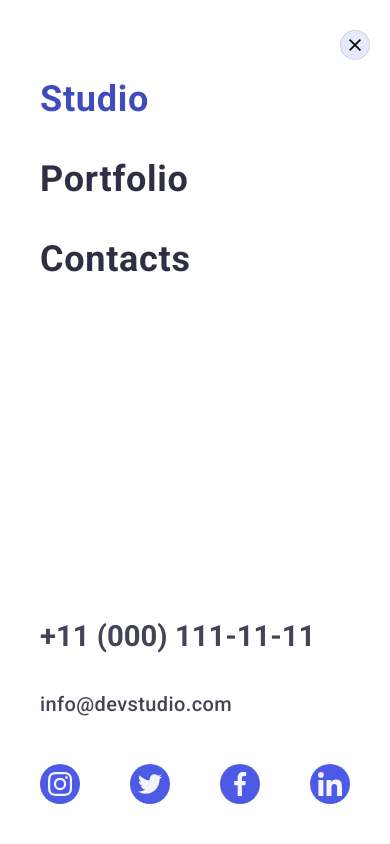
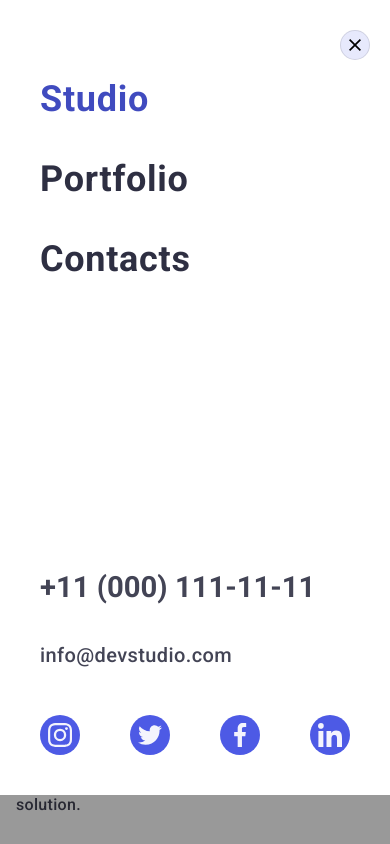
Before and after one commit to TusDP/goit-markup-hw-07, a plain HTML site: page index.html in a window 390 px wide. Both pictures are taken after a click on the button 354 px from the left and 44 px from the top of the page. Shown: the top 844 px of the page. Drawn offline with nearby package versions, Linux system fonts and the light colour scheme.

Commit message:
Fix mobile menu.

```diff
--- a/css/styles.css
+++ b/css/styles.css
@@ -225,7 +225,9 @@ body {
       z-index: 10;
       width: 100%;
       height: 100%;
+      max-height: 795px;
       background-color: var(--white-color);
+      box-shadow: 0 0 0 100vmax rgba(0, 0, 0, 0.4);
 
       opacity: 0;
       visibility: hidden;
```
